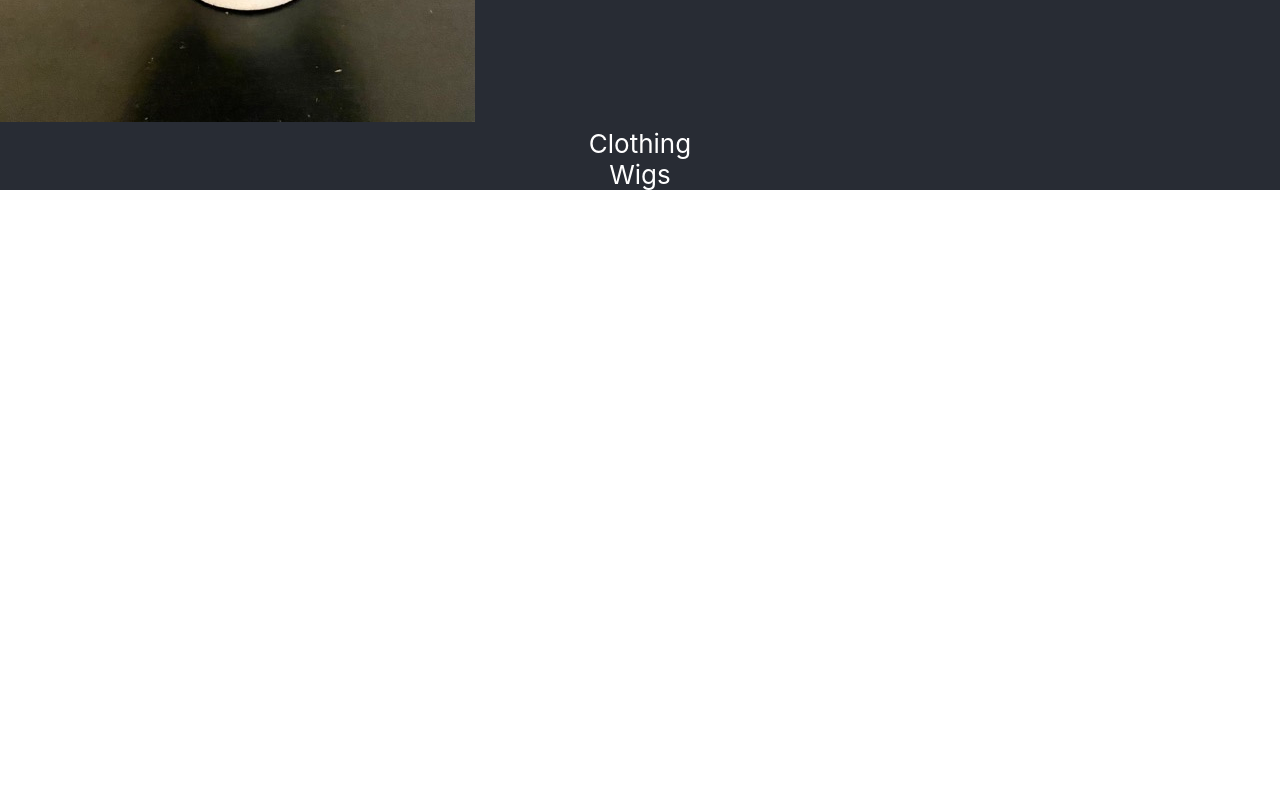
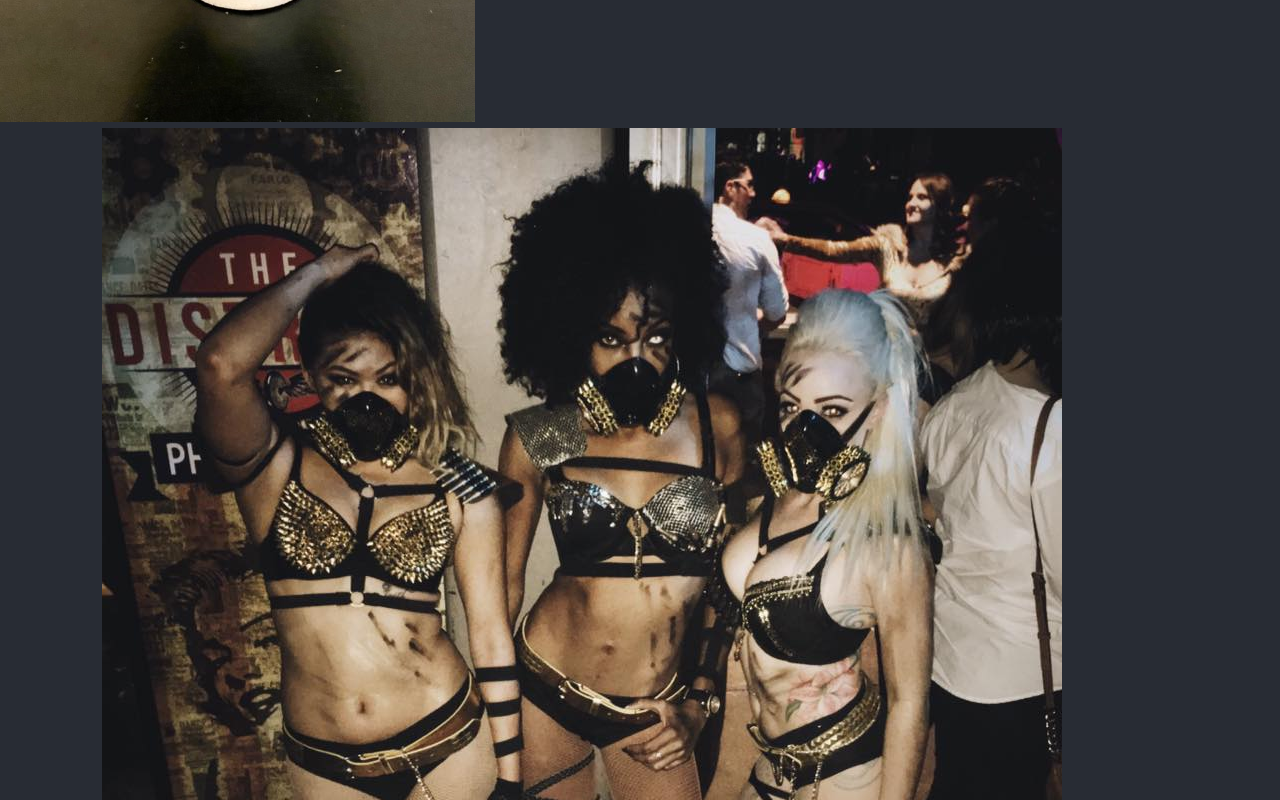
Before and after one commit to alvillaraza/boss-marketplace, a React (Create React App) app: page / in a window 1280 px wide. Shown: the part 5040-5840 px from the top of the page. Before the commit the page ends 5230 px from the top, so only its background shows below. Built offline with nearby package versions, Linux system fonts and the light colour scheme.

Commit message:
data set created for clothing

```diff
--- a/src/Clothing/Clothing.js
+++ b/src/Clothing/Clothing.js
@@ -1,5 +1,21 @@
+import clothingData from "./data.js";
+import apocalypse_gold from "./assets/apocalypse_gold.jpeg";
+
 function Clothing() {
-  return <div>Clothing</div>;
+  // console.log(clothingData)
+  return (
+    <div>
+      Clothing
+      {clothingData.map((clothing) => {
+        console.log(clothing);
+        return (
+          <>
+            <img src={clothing.image} alt={clothing.name} />
+          </>
+        );
+      })}
+    </div>
+  );
 }
 
 export default Clothing;
--- /dev/null
+++ b/src/Clothing/data.js
@@ -0,0 +1,15 @@
+import apocalypse_gold_2 from "./assets/apocalypse_gold_2.jpeg";
+import apocalypse_gold from "./assets/apocalypse_gold.jpeg";
+
+const clothingData = [
+  {
+    name: "apocalypse gold costume 2",
+    image:  apocalypse_gold_2 ,
+  },
+  {
+    name: "apocalypse costume",
+    image: apocalypse_gold ,
+  },
+];
+
+export default clothingData;
--- /dev/null
+++ b/src/Hats/data.js
@@ -0,0 +1,15 @@
+import captain_hat_front from "./assets/captain_hat_front.jpeg";
+import freddy_with_hands from "./assets/freddy_with_hands.jpeg";
+import greenbowlerhat_side from "./assets/greenbowlerhat_side.jpeg";
+import greentophat_side from "./assets/greentophat_side.jpeg";
+import leopard_fur_front2 from "./assets/leopard_fur_front2.jpeg";
+import mariachi_front from "./assets/mariachi_front.jpeg";
+import patriotic_summer_front from "./assets/patriotic_summer_front.jpeg";
+import patriotic_tophat_front from "./assets/patriotic_tophat_front.jpeg";
+import patriotic_visor_side from "./assets/patriotic_visor_side.jpeg";
+import sailor_front from "./assets/sailor_front.jpeg";
+import sailor_stripe_front from "./assets/sailor_stripe_front.jpeg";
+import tophatwithbuckle from "./assets/tophatwithbuckle.jpeg";
+import white_fur_ears_front from "./assets/white_fur_ears_front.jpeg";
+import white_fur_hat from "./assets/white_fur_hat.jpeg";
+import white_sailor_side from "./assets/white_sailor_side.jpeg";
```
